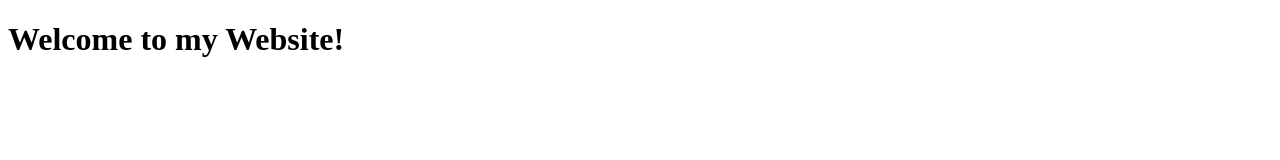
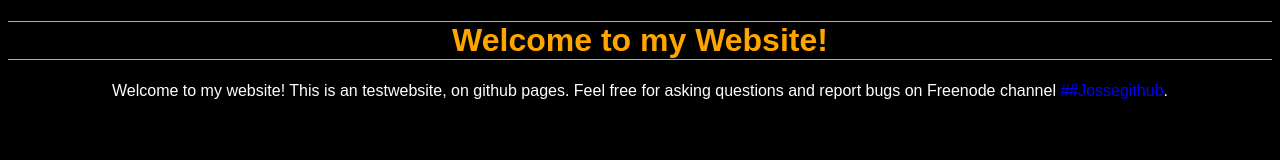
Before and after one commit to Vincedenengel/josse3.github.io, a plain HTML site: page index.html in a window 1280 px wide. Drawn offline with Linux system fonts and the light colour scheme.

Commit message:
Update index.html

```diff
--- a/index.html
+++ b/index.html
@@ -5,8 +5,10 @@
         <meta charset="utf-8" />
         <meta name="description" content="GitHub website of Josse!" />
         <meta name="author" content="Josse Cottenier" />
+        <link rel="stylesheet" href="stylesheet.css" />
     </head>
     <body>
         <h1>Welcome to my Website!</h1>
+        <p>Welcome to my website! This is an testwebsite, on github pages. Feel free for asking questions and report bugs on Freenode channel <a href="ircs://irc.freenode.net/##Jossegithub">##Jossegithub</a>.</p>
     </body>
 </html>
```
